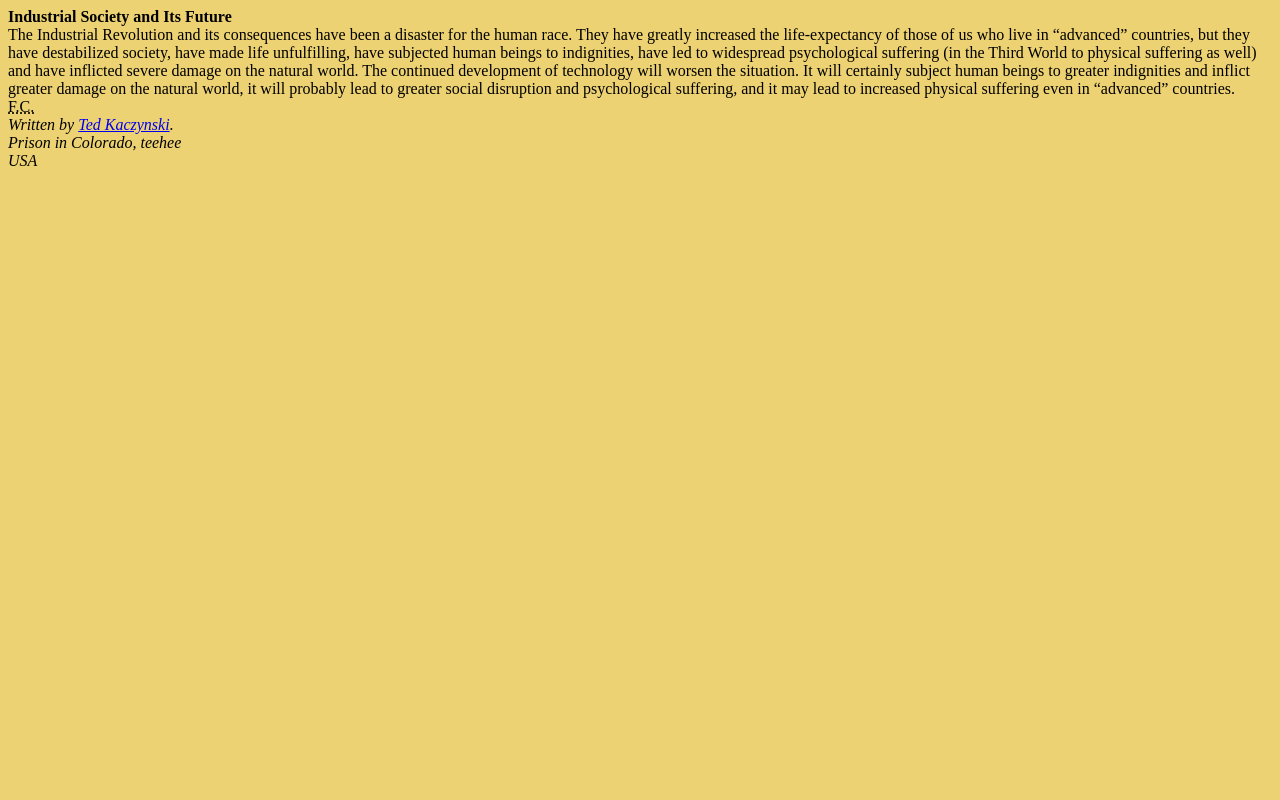
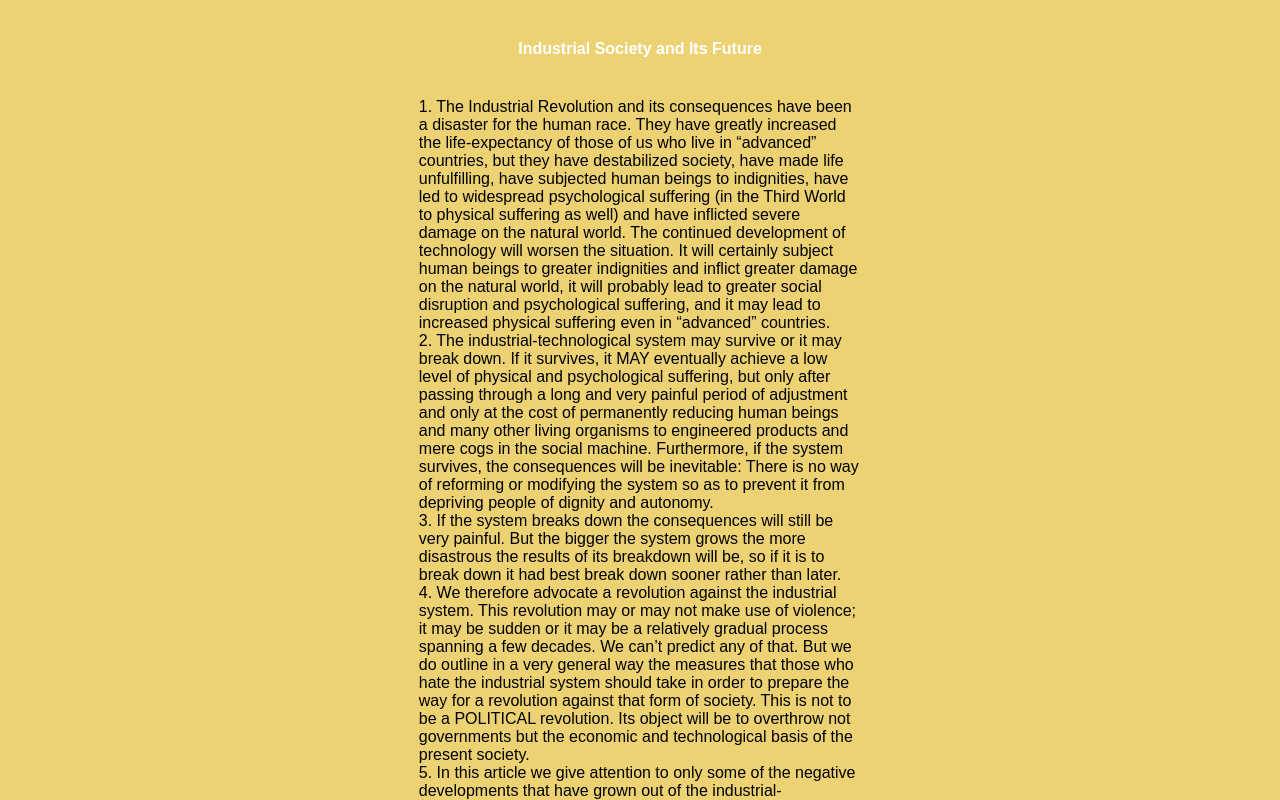
Before and after one commit to Xeclan/Xeclan.github.io, a plain HTML site: page index.html in a window 1280 px wide. Shown: the top 800 px of the page. Drawn offline with Linux system fonts and the light colour scheme.

Commit message:
dumb
easy

```diff
--- a/index.html
+++ b/index.html
@@ -8,18 +8,88 @@
 <body>
 <header> <b>Industrial Society and Its Future</b></header>
 <article>
+            1. The Industrial Revolution and its consequences have been a disaster for the
+                human race. They have greatly increased the life-expectancy of those of us
+                who live in “advanced” countries, but they have destabilized society, have
+                made life unfulfilling, have subjected human beings to indignities, have led
+                to widespread psychological suffering (in the Third World to physical
+                suffering as well) and have inflicted severe damage on the natural world. The
+                continued development of technology will worsen the situation. It will
+                certainly subject human beings to greater indignities and inflict greater
+                damage on the natural world, it will probably lead to greater social
+                disruption and psychological suffering, and it may lead to increased physical
+                suffering even in “advanced” countries.
+                <br>
+                        2. The industrial-technological system may survive or it may break down. If it
+               survives, it MAY eventually achieve a low level of physical and psychological
+               suffering, but only after passing through a long and very painful period of
+               adjustment and only at the cost of permanently reducing human beings and many
+               other living organisms to engineered products and mere cogs in the social
+               machine. Furthermore, if the system survives, the consequences will be
+               inevitable: There is no way of reforming or modifying the system so as to
+               prevent it from depriving people of dignity and autonomy.
+<br>
+            3. If the system breaks down the consequences will still be very painful. But
+               the bigger the system grows the more disastrous the results of its breakdown
+               will be, so if it is to break down it had best break down sooner rather than
+               later.
+<br>
+            4. We therefore advocate a revolution against the industrial system. This
+               revolution may or may not make use of violence; it may be sudden or it may be
+               a relatively gradual process spanning a few decades. We can’t predict any of
+               that. But we do outline in a very general way the measures that those who
+               hate the industrial system should take in order to prepare the way for
+               a revolution against that form of society. This is not to be a POLITICAL
+               revolution. Its object will be to overthrow not governments but the economic
+               and technological basis of the present society.
+<br>
+            5. In this article we give attention to only some of the negative developments
+               that have grown out of the industrial-technological system. Other such
+               developments we mention only briefly or ignore altogether. This does not mean
+               that we regard these other developments as unimportant. For practical reasons
+               we have to confine our discussion to areas that have received insufficient
+               public attention or in which we have something new to say. For example, since
+               there are well-developed environmental and wilderness movements, we have
+               written very little about environmental degradation or the destruction of
+               wild nature, even though we consider these to be highly important.
+<br>
+            THE PSYCHOLOGY OF MODERN LEFTISM
+<br>
+            6. Almost everyone will agree that we live in a deeply troubled society. One of
+               the most widespread manifestations of the craziness of our world is leftism,
+               so a discussion of the psychology of leftism can serve as an introduction to
+               the discussion of the problems of modern society in general.
+<br>
+            7. But what is leftism? During the first half of the 20th century leftism could
+               have been practically identified with socialism. Today the movement is
+               fragmented and it is not clear who can properly be called a leftist. When we
+               speak of leftists in this article we have in mind mainly socialists,
+               collectivists, “politically correct” types, feminists, gay and disability
+               activists, animal rights activists and the like. But not everyone who is
+               associated with one of these movements is a leftist. What we are trying to
+               get at in discussing leftism is not so much movement or an ideology as
+               a psychological type, or rather a collection of related types. Thus, what we
+               mean by “leftism” will emerge more clearly in the course of our discussion of
+               leftist psychology. (Also, see paragraphs 227-230.)
+<br>
+            8. Even so, our conception of leftism will remain a good deal less clear than we
+               would wish, but there doesn’t seem to be any remedy for this. All we are
+               trying to do here is indicate in a rough and approximate way the two
+               psychological tendencies that we believe are the main driving force of modern
+               leftism. We by no means claim to be telling the WHOLE truth about leftist
+               psychology. Also, our discussion is meant to apply to modern leftism only. We
+               leave open the question of the extent to which our discussion could be
+               applied to the leftists of the 19th and early 20th centuries.
+<br>
+            9. The two psychological tendencies that underlie modern leftism we call
+               “feelings of inferiority” and “oversocialization.” Feelings of inferiority
+               are characteristic of modern leftism as a whole, while oversocialization is
+               characteristic only of a certain segment of modern leftism; but this segment
+               is highly influential.
+<br>
 
-                The Industrial Revolution and its consequences have been a disaster for the human race. They
-            have greatly increased the life-expectancy of those of us who live in “advanced” countries, but
-            they have destabilized society, have made life unfulfilling, have subjected human beings to
-            indignities, have led to widespread psychological suffering (in the Third World to physical
-            suffering as well) and have inflicted severe damage on the natural world. The continued
-            development of technology will worsen the situation. It will certainly subject human beings to
-            greater indignities and inflict greater damage on the natural world, it will probably lead to greater
-            social disruption and psychological suffering, and it may lead to increased physical suffering even
-            in “advanced” countries.
-
-            <br>
+</article>
+<br>
             <abbr title="Freedom Club">F.C.</abbr>
             <br>
             <address>
@@ -27,6 +97,5 @@
             Prison in Colorado, teehee<br>
             USA
             </address>
-</article>
 </body>
 </html>
--- a/styles.css
+++ b/styles.css
@@ -1,12 +1,26 @@
 body {
 background-color: #edd273;
+
      }
 
-h1 {
-        color: white;
-        text-align: center;
+header{
+    margin-top: 40px;
+    margin-bottom: 40px;
+    color: white;
+    text-align: center;
+    font-family: Arial;
+
 }
 
-        p {
-        font-family: verdana;
-        font-size: 20px;
+p {
+    font-family: arial;
+    font-size: 20px;
+}
+
+article {
+    margin: auto;
+    width: 35%;
+    position: relative;
+    font-family: arial;
+
+}
```
